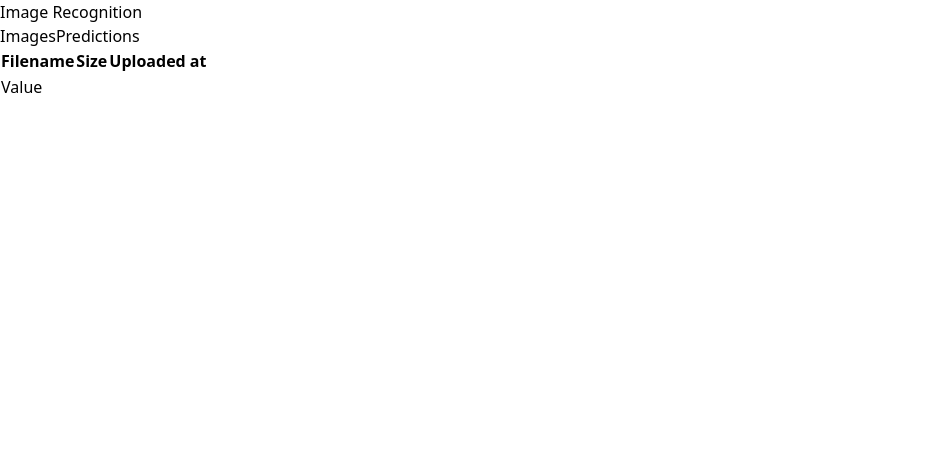
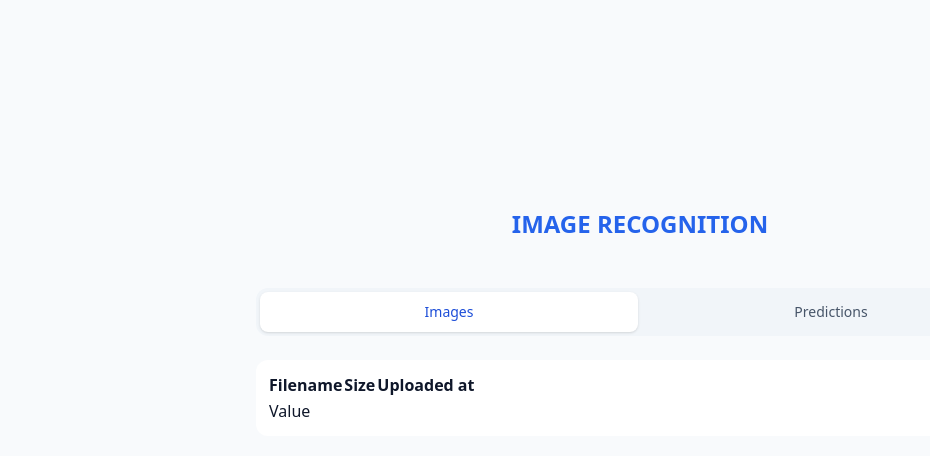
Before and after one commit to ruiined/image-recognition, a Next.js app: page / in a window 1280 px wide. Shown: the top 456 px of the page, without its empty margins (0-930 px from the left). Built offline with nearby package versions, Linux system fonts and the light colour scheme.

Commit message:
style: main and tabs

```diff
--- a/src/components/App.tsx
+++ b/src/components/App.tsx
@@ -1,27 +1,40 @@
 import { Tab } from "@headlessui/react";
 import { CATEGORIES } from "@/utils/constants";
-import Table from "./Table";
+import Table, { Columns } from "./Table";
+import { classNames } from "@/utils/helpers";
 
 const App = () => {
   return (
-    <div>
-      <h1>Image Recognition</h1>
+    <div className="flex justify-center mt-12 text-slate-900 bg-slate-50">
+      <div className="w-full max-w-3xl px-2 py-16 sm:px-0">
+        <h1 className="text-2xl font-bold text-center mt-24 mb-12 uppercase text-blue-600">
+          Image Recognition
+        </h1>
         <Tab.Group>
-        <Tab.List>
+          <Tab.List className="flex space-x-1 rounded-xl bg-slate-100 p-1">
             {CATEGORIES.map(({ title }: { title: string }) => (
-            <Tab key={title}>{title}</Tab>
+              <Tab
+                key={title}
+                className={({ selected }) =>
+                  classNames(
+                    "w-full rounded-lg py-2.5 text-sm font-medium leading-5 transition-all",
+                    selected
+                      ? "bg-white text-blue-700 shadow ring-white ring-opacity-60 ring-offset-2 ring-offset-blue-400 focus:outline-none focus:ring-2"
+                      : "text-slate-600 hover:text-slate-900"
+                  )
+                }
+              >
+                {title}
+              </Tab>
             ))}
           </Tab.List>
-        <Tab.Panels>
+          <Tab.Panels className="pt-6">
             {CATEGORIES.map(
-            ({
-              title,
-              columns,
-            }: {
-              title: string;
-              columns: { header: string; accessor: string }[];
-            }) => (
-              <Tab.Panel key={title}>
+              ({ title, columns }: { title: string; columns: Columns }) => (
+                <Tab.Panel
+                  key={title}
+                  className="rounded-xl bg-white p-3 ring-white ring-opacity-60 ring-offset-2 ring-offset-blue-400 focus:outline-none focus:ring-2"
+                >
                   <Table title={title} columns={columns} />
                 </Tab.Panel>
               )
@@ -29,6 +42,7 @@
           </Tab.Panels>
         </Tab.Group>
       </div>
+    </div>
   );
 };
 
--- a/src/components/Table.tsx
+++ b/src/components/Table.tsx
@@ -1,6 +1,8 @@
+export type Columns = { header: string; accessor: string }[];
+
 type Table = {
   title: string;
-  columns: { header: string; accessor: string }[];
+  columns: Columns;
 };
 
 const Table = ({ title, columns }: Table) => {
--- a/src/styles/globals.css
+++ b/src/styles/globals.css
@@ -3,5 +3,5 @@
 @tailwind utilities;
 
 :root {
-  background-color: white;
+  background-color: rgb(248 250 252);
 }
--- /dev/null
+++ b/src/utils/helpers.ts
@@ -0,0 +1,3 @@
+export function classNames(...classes: (string | undefined)[]) {
+  return classes.filter(Boolean).join(" ");
+}
```
Lines whose indentation alone changed are shown as unchanged.
